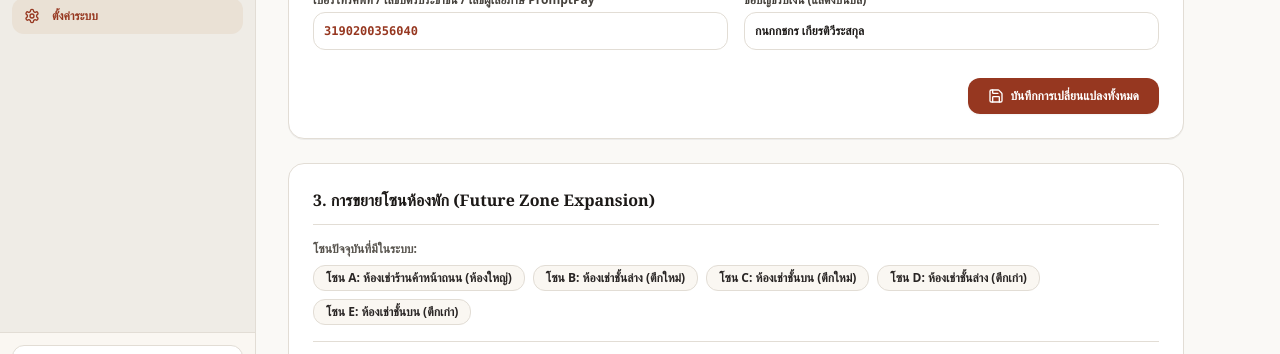
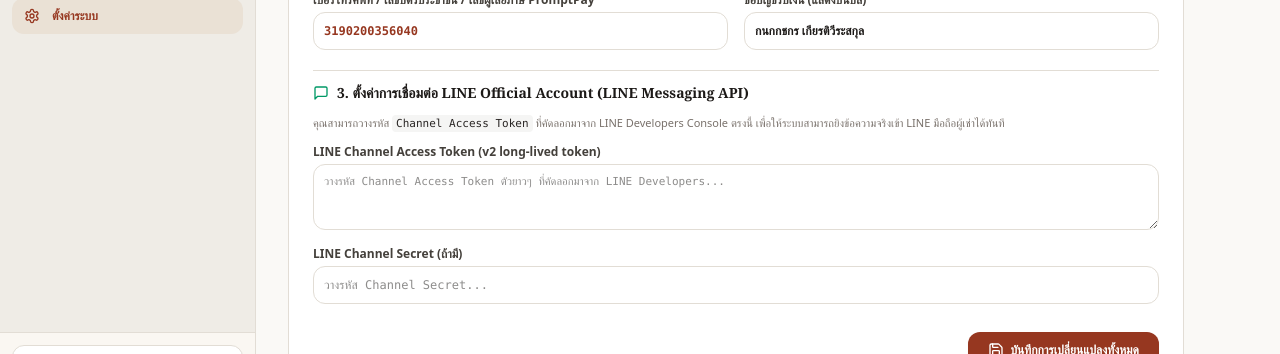
Before and after one commit to wudhboonchan/bc-realestate, a Next.js app: page /settings in a window 1280 px wide. Shown: the part 396-750 px from the top of the page. Built offline with nearby package versions, Linux system fonts and the light colour scheme; no server answers; the database is empty.

Commit message:
Add LINE Channel Access Token UI setting for direct token management

```diff
--- a/src/app/api/line/send-invoice/route.ts
+++ b/src/app/api/line/send-invoice/route.ts
@@ -8,10 +8,11 @@ export const revalidate = 0;
 export async function POST(request: NextRequest) {
   try {
     const body = await request.json();
-    const { bills, tenants, propertyName = 'หอพักตาลเดี่ยว' } = body as {
+    const { bills, tenants, propertyName = 'หอพักตาลเดี่ยว', channelAccessToken: bodyToken } = body as {
       bills: MonthlyBill[];
       tenants: Tenant[];
       propertyName?: string;
+      channelAccessToken?: string;
     };
 
     if (!bills || !Array.isArray(bills) || bills.length === 0) {
@@ -21,7 +22,7 @@ export async function POST(request: NextRequest) {
       );
     }
 
-    const rawToken = process.env.LINE_CHANNEL_ACCESS_TOKEN || '';
+    const rawToken = bodyToken || process.env.LINE_CHANNEL_ACCESS_TOKEN || process.env.NEXT_PUBLIC_LINE_CHANNEL_ACCESS_TOKEN || '';
     const channelAccessToken = rawToken.replace(/^["']|["']$/g, '').trim();
     const origin = request.headers.get('origin') || request.headers.get('host') || 'bc-apartment.vercel.app';
     const protocol = origin.includes('localhost') ? 'http' : 'https';
--- a/src/app/settings/page.tsx
+++ b/src/app/settings/page.tsx
@@ -2,7 +2,7 @@
 
 import React, { useState, useEffect } from 'react';
 import { useProperty } from '@/context/PropertyContext';
-import { Settings, Save, Plus, QrCode } from 'lucide-react';
+import { Settings, Save, Plus, QrCode, MessageSquare } from 'lucide-react';
 
 export default function SettingsPage() {
   const { property, updatePropertyRates, zones, addZone } = useProperty();
@@ -14,6 +14,9 @@ export default function SettingsPage() {
   const [promptPayId, setPromptPayId] = useState(property.promptPayId || '3190200356040');
   const [promptPayName, setPromptPayName] = useState(property.promptPayName || 'กนกกชกร เกียรติวีระสกุล');
 
+  const [lineChannelAccessToken, setLineChannelAccessToken] = useState(property.lineChannelAccessToken || '');
+  const [lineChannelSecret, setLineChannelSecret] = useState(property.lineChannelSecret || '');
+
   const [newZoneCode, setNewZoneCode] = useState('');
   const [newZoneName, setNewZoneName] = useState('');
 
@@ -24,6 +27,8 @@ export default function SettingsPage() {
       setGarbageFee(property.garbageFeePerRoom);
       setPromptPayId(property.promptPayId || '3190200356040');
       setPromptPayName(property.promptPayName || 'กนกกชกร เกียรติวีระสกุล');
+      setLineChannelAccessToken(property.lineChannelAccessToken || '');
+      setLineChannelSecret(property.lineChannelSecret || '');
     }
   }, [property]);
 
@@ -35,8 +40,10 @@ export default function SettingsPage() {
       garbageFeePerRoom: Number(garbageFee),
       promptPayId,
       promptPayName,
+      lineChannelAccessToken,
+      lineChannelSecret,
     });
-    alert('บันทึกอัตราค่าน้ำ ค่าไฟ ค่าขยะ และบัญชี PromptPay เรียบร้อยแล้ว!');
+    alert('บันทึกอัตราค่าบริการ, PromptPay และรหัส LINE Channel Access Token เรียบร้อยแล้ว!');
   };
 
   const handleAddZone = (e: React.FormEvent) => {
@@ -157,6 +164,45 @@ export default function SettingsPage() {
           </div>
         </div>
 
+        {/* LINE Messaging API Settings */}
+        <div className="pt-3 border-t border-[#E2DDD5] space-y-3">
+          <div className="flex items-center space-x-2 font-serif font-bold text-stone-900 text-sm">
+            <MessageSquare className="w-4 h-4 text-emerald-600" />
+            <span>3. ตั้งค่าการเชื่อมต่อ LINE Official Account (LINE Messaging API)</span>
+          </div>
+          <p className="text-[11px] text-stone-500">
+            คุณสามารถวางรหัส <code className="bg-stone-100 px-1 py-0.5 rounded text-stone-800">Channel Access Token</code> ที่คัดลอกมาจาก LINE Developers Console ตรงนี้ เพื่อให้ระบบสามารถยิงข้อความจริงเข้า LINE มือถือผู้เช่าได้ทันที
+          </p>
+
+          <div className="space-y-3 text-xs">
+            <div>
+              <label className="block text-stone-700 font-semibold mb-1">
+                LINE Channel Access Token (v2 long-lived token)
+              </label>
+              <textarea
+                value={lineChannelAccessToken}
+                onChange={(e) => setLineChannelAccessToken(e.target.value)}
+                placeholder="วางรหัส Channel Access Token ตัวยาวๆ ที่คัดลอกมาจาก LINE Developers..."
+                rows={3}
+                className="w-full p-2.5 border border-[#E2DDD5] rounded-xl font-mono text-[11px] text-stone-900 focus:ring-2 focus:ring-[#963720] outline-none"
+              />
+            </div>
+
+            <div>
+              <label className="block text-stone-700 font-semibold mb-1">
+                LINE Channel Secret (ถ้ามี)
+              </label>
+              <input
+                type="password"
+                value={lineChannelSecret}
+                onChange={(e) => setLineChannelSecret(e.target.value)}
+                placeholder="วางรหัส Channel Secret..."
+                className="w-full p-2.5 border border-[#E2DDD5] rounded-xl font-mono text-xs text-stone-900 focus:ring-2 focus:ring-[#963720] outline-none"
+              />
+            </div>
+          </div>
+        </div>
+
         <div className="pt-2 flex justify-end">
           <button
             type="submit"
--- a/src/context/PropertyContext.tsx
+++ b/src/context/PropertyContext.tsx
@@ -53,6 +53,8 @@ interface PropertyContextType {
     peaCaNumber?: string;
     promptPayId?: string;
     promptPayName?: string;
+    lineChannelAccessToken?: string;
+    lineChannelSecret?: string;
   }) => void;
   sendInvoiceViaLine: (billId: string) => Promise<{ success: boolean; message: string }>;
   sendAllInvoicesViaLine: (monthYear?: string) => Promise<{ success: boolean; count: number; message: string }>;
@@ -524,6 +526,8 @@ export const PropertyProvider: React.FC<{ children: React.ReactNode }> = ({ chil
     peaCaNumber?: string;
     promptPayId?: string;
     promptPayName?: string;
+    lineChannelAccessToken?: string;
+    lineChannelSecret?: string;
   }) => {
     setProperty((prev) => {
       const updated = {
@@ -533,6 +537,8 @@ export const PropertyProvider: React.FC<{ children: React.ReactNode }> = ({ chil
         promptPayId: rates.promptPayId || REAL_PROMPTPAY_ID,
         promptPayName: rates.promptPayName || REAL_ACCOUNT_NAME,
         peaCaNumber: rates.peaCaNumber !== undefined ? rates.peaCaNumber : (prev.peaCaNumber || ''),
+        lineChannelAccessToken: rates.lineChannelAccessToken !== undefined ? rates.lineChannelAccessToken : (prev.lineChannelAccessToken || ''),
+        lineChannelSecret: rates.lineChannelSecret !== undefined ? rates.lineChannelSecret : (prev.lineChannelSecret || ''),
       };
       saveToFirestore('properties', updated);
       return updated;
@@ -561,6 +567,7 @@ export const PropertyProvider: React.FC<{ children: React.ReactNode }> = ({ chil
           bills: [targetBill],
           tenants,
           propertyName: property.name,
+          channelAccessToken: property.lineChannelAccessToken,
         }),
       });
 
@@ -609,6 +616,7 @@ export const PropertyProvider: React.FC<{ children: React.ReactNode }> = ({ chil
           bills: currentBills,
           tenants,
           propertyName: property.name,
+          channelAccessToken: property.lineChannelAccessToken,
         }),
       });
 
--- a/src/types/index.ts
+++ b/src/types/index.ts
@@ -14,6 +14,8 @@ export interface Property {
   promptPayId?: string;
   promptPayName?: string;
   peaCaNumber?: string; // 12-digit PEA Customer Account Number for automatic billing fetch
+  lineChannelAccessToken?: string;
+  lineChannelSecret?: string;
   description?: string;
 }
 
```
